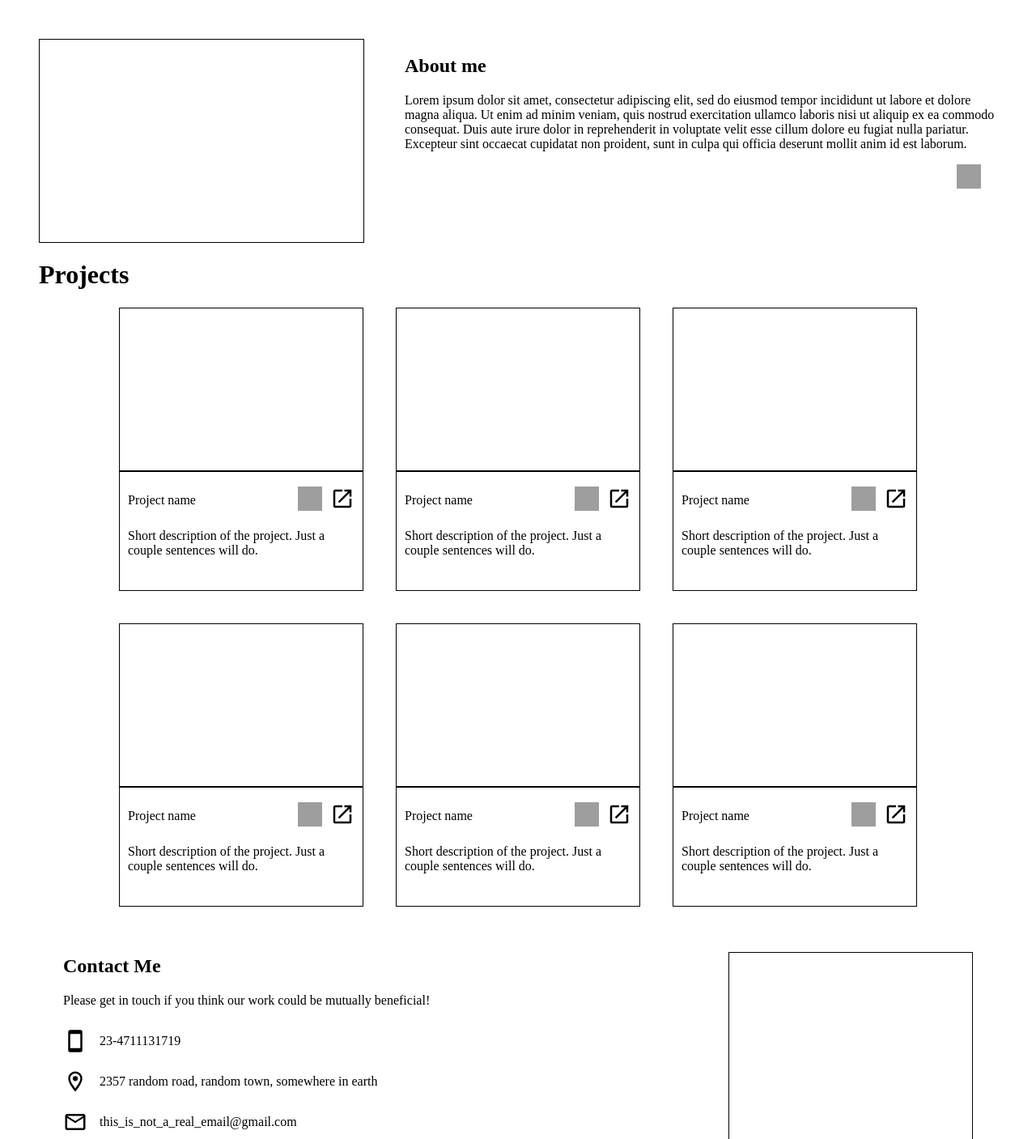
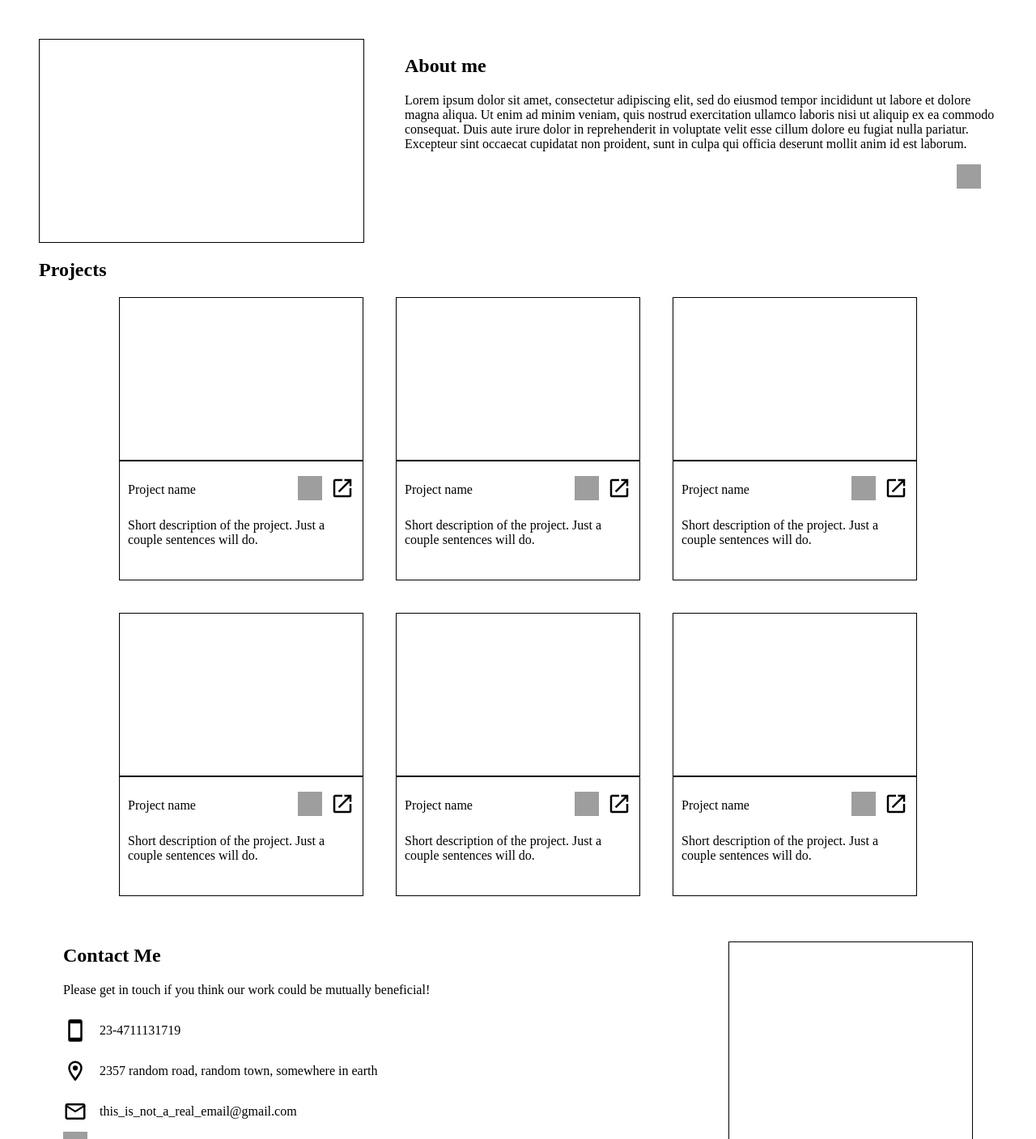
Before and after one commit to ls1955/odin-portfolio, a plain HTML site: page index.html in a window 1280 px wide. Shown: the top 1407 px of the page at 81% size. Drawn offline with nearby package versions, Linux system fonts and the light colour scheme; grey boxes are pictures that could not be loaded.

Commit message:
Keep 1 top-level heading
As suggested by w3 validator, it is recommended to
only use <h1> element as a top-level heading, as such
the heading for projects and contact me section has
changed to <h2>.

```diff
--- a/index.html
+++ b/index.html
@@ -21,7 +21,7 @@
   </header>
 
   <main>
-    <h1>Projects</h1>
+    <h2>Projects</h2>
 
     <div class="cards-container">
       <div class="card">
@@ -124,7 +124,7 @@
 
   <footer>
     <section>
-      <h1>Contact Me</h1>
+      <h2>Contact Me</h2>
       <p>Please get in touch if you think our work could be mutually beneficial!</p>
       <div class="contacts-container">
         <svg xmlns="http://www.w3.org/2000/svg" viewBox="0 0 24 24"><title>cellphone</title><path d="M17,19H7V5H17M17,1H7C5.89,1 5,1.89 5,3V21A2,2 0 0,0 7,23H17A2,2 0 0,0 19,21V3C19,1.89 18.1,1 17,1Z" /></svg>
```
